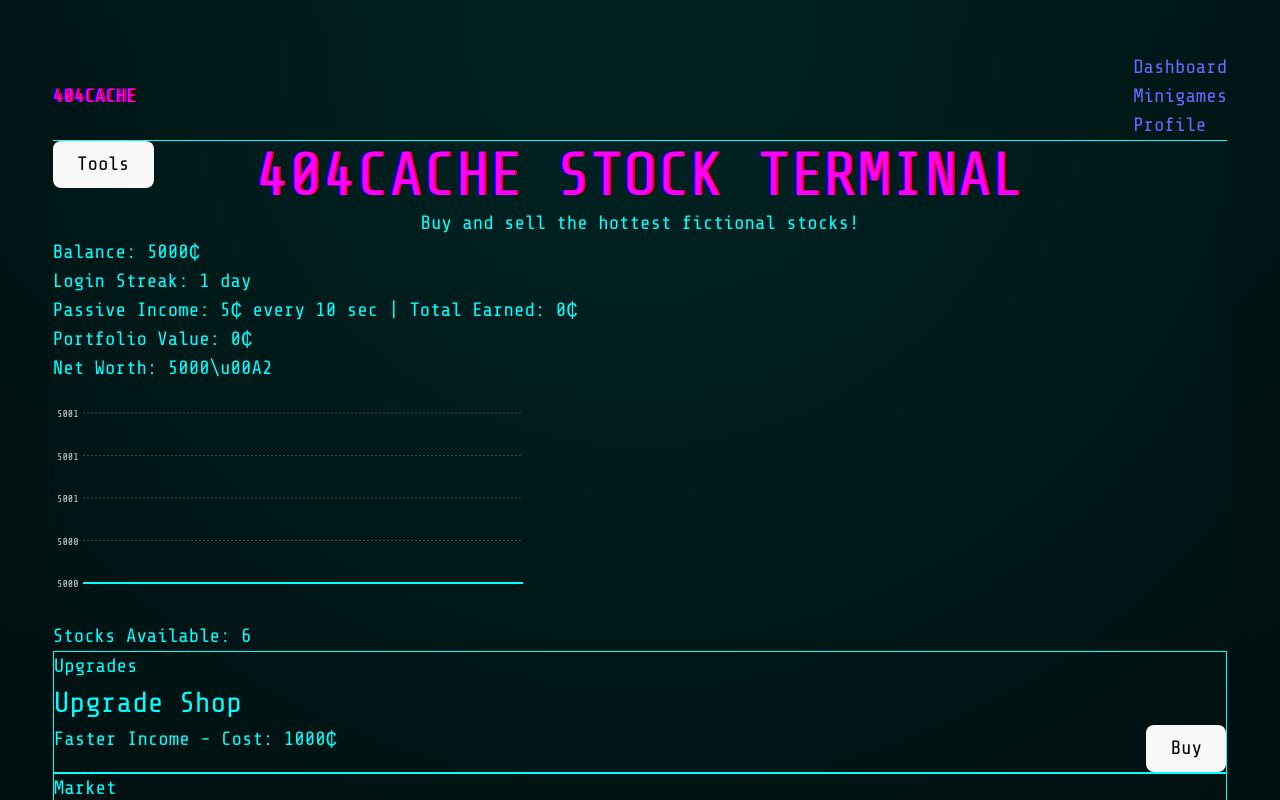
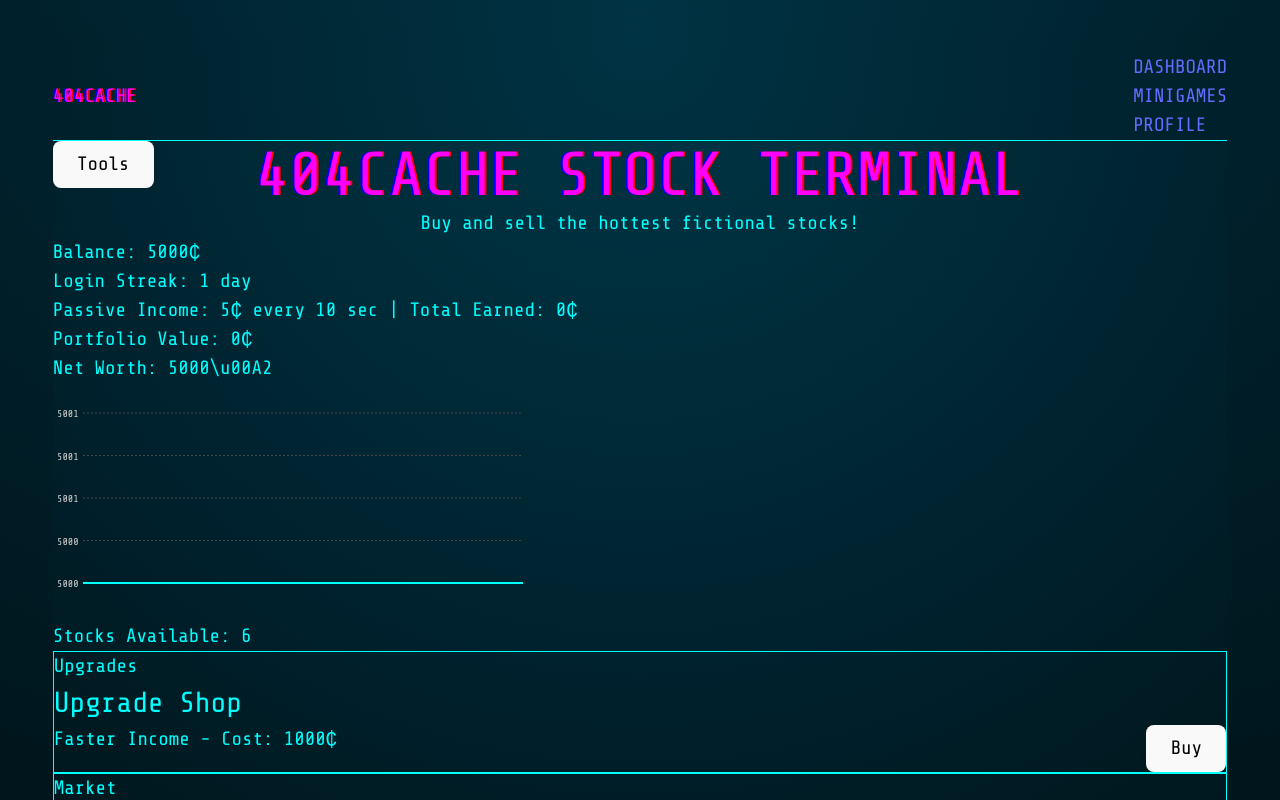
Before and after one commit to uxillary/404cache, a React (Vite) app: page / in a window 1280 px wide. Shown: the top 800 px of the page. Built offline with nearby package versions, Linux system fonts and the light colour scheme.

Commit message:
Improve UI styling with modern gradients

```diff
--- a/src/components/TopNav.jsx
+++ b/src/components/TopNav.jsx
@@ -2,11 +2,11 @@ import { NavLink } from 'react-router-dom';
 
 function TopNav() {
   const baseClasses =
-    'px-3 py-1 hover:text-cyan-400 hover:scale-105 transition-all';
+    'px-3 py-1 hover:text-cyan-400 hover:scale-105 transition-all uppercase font-semibold';
 
   return (
-    <nav className="sticky top-0 z-10 flex justify-between items-center px-6 py-4 bg-black text-green-400 border-b border-green-600">
-      <NavLink to="/" className="text-pink-400 glitch text-xl">
+    <nav className="sticky top-0 z-10 flex justify-between items-center px-6 py-4 bg-gradient-to-b from-gray-900/80 to-black/80 backdrop-blur-md text-green-400 border-b border-green-600 shadow-lg">
+      <NavLink to="/" className="text-pink-400 glitch text-xl font-bold tracking-widest">
         404CACHE
       </NavLink>
       <div className="flex flex-col sm:flex-row sm:space-x-4 space-y-2 sm:space-y-0">
--- a/src/components/WindowFrame.jsx
+++ b/src/components/WindowFrame.jsx
@@ -2,8 +2,8 @@ import React from 'react'
 
 function WindowFrame({ title, children }) {
   return (
-    <div className="border border-green-400 bg-black/70 rounded shadow-lg mb-4">
-      <div className="flex items-center justify-between bg-green-700 text-black px-2 py-1">
+    <div className="border border-green-400 bg-gradient-to-br from-gray-900/60 to-black/60 backdrop-blur-sm rounded shadow-lg shadow-green-700/40 mb-4">
+      <div className="flex items-center justify-between bg-gradient-to-r from-green-700 to-green-600 text-black px-2 py-1">
         <span className="font-bold">{title}</span>
         <div className="space-x-1">
           <span className="inline-block w-3 h-3 bg-red-500 rounded-full" />
--- a/src/index.css
+++ b/src/index.css
@@ -15,7 +15,7 @@ body,
   padding: 0;
   width: 100%;
   min-height: 100%;
-  background: radial-gradient(circle at 50% 0, #022, #000);
+  background: radial-gradient(circle at 50% 0, #034, #000);
   color: #0ff;
   font-family: 'Share Tech Mono', monospace;
 }
@@ -97,7 +97,7 @@ button:focus-visible {
 
 /* for placeholder */
 :root {
-  --bg-color: radial-gradient(circle at 50% 0, #022, #000);
+  --bg-color: radial-gradient(circle at 50% 0, #034, #000);
   --text-color: #0ff;
   --font-family: 'Share Tech Mono', monospace;
 }
```
